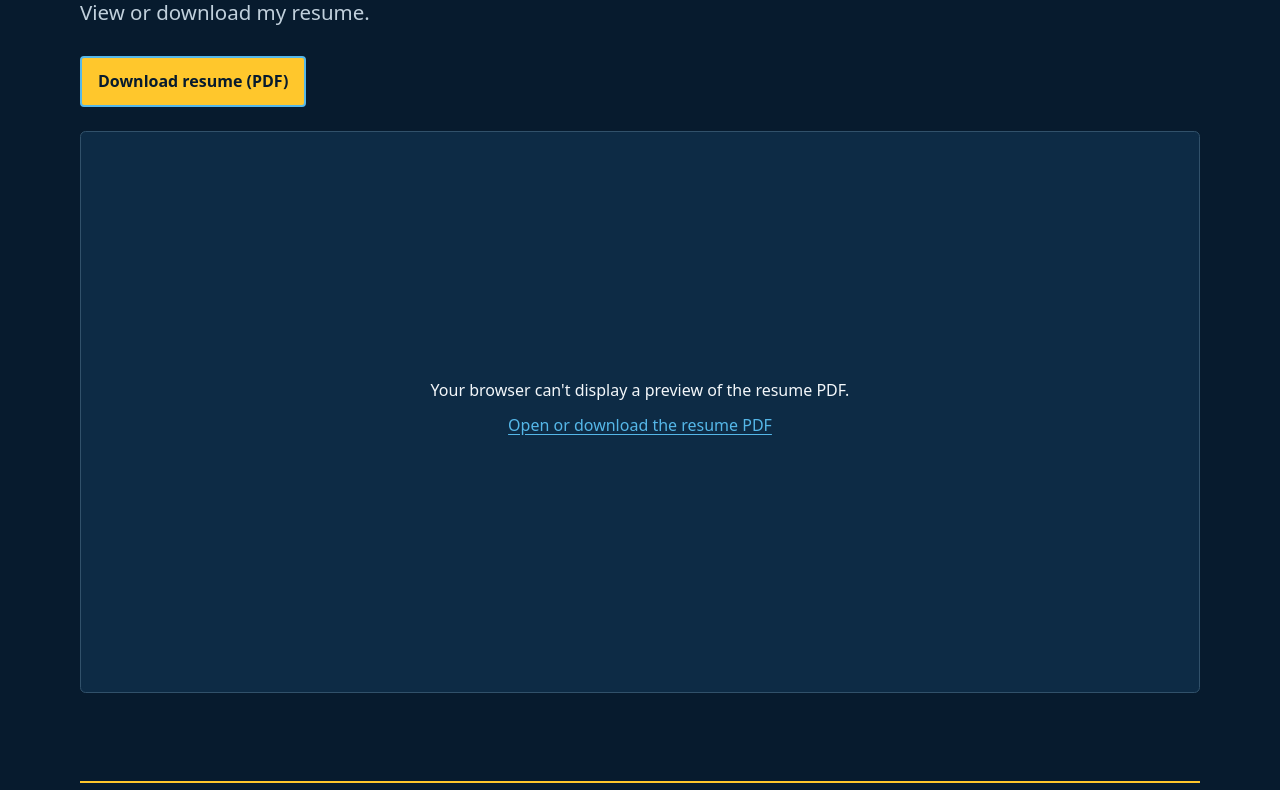
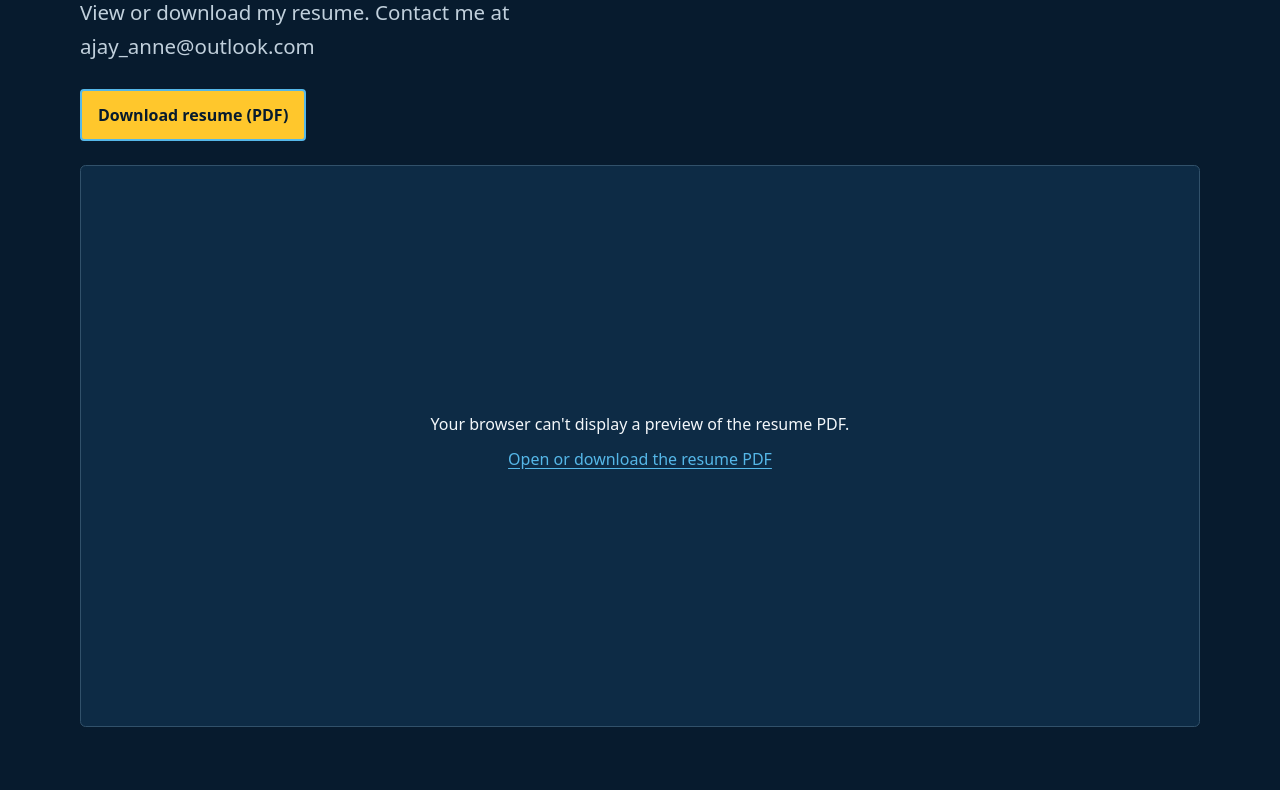
Before and after one commit to Ajay-Anne/Ajay-Anne.github.io, a plain HTML site: page resume.html in a window 1280 px wide. Shown: the part 297-1087 px from the top of the page. Drawn offline with Linux system fonts and the light colour scheme.

Commit message:
slight changes

```diff
--- a/resume.html
+++ b/resume.html
@@ -25,7 +25,7 @@
     <main id="main" class="page-content">
       <header class="page-heading">
         <h1>Resume</h1>
-        <p class="lead">View or download my resume.</p>
+        <p class="lead">View or download my resume. Contact me at ajay_anne@outlook.com</p>
         <div class="button-row">
           <a class="button button-primary" href="/assets/files/resume.pdf" download>Download resume (PDF)</a>
         </div>
```
